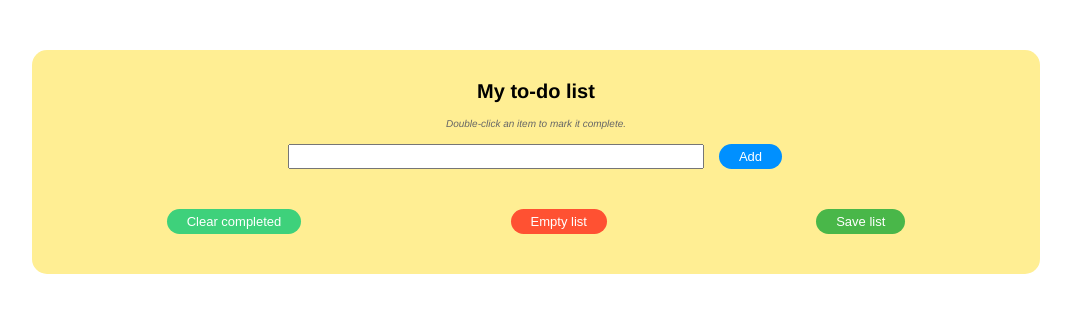
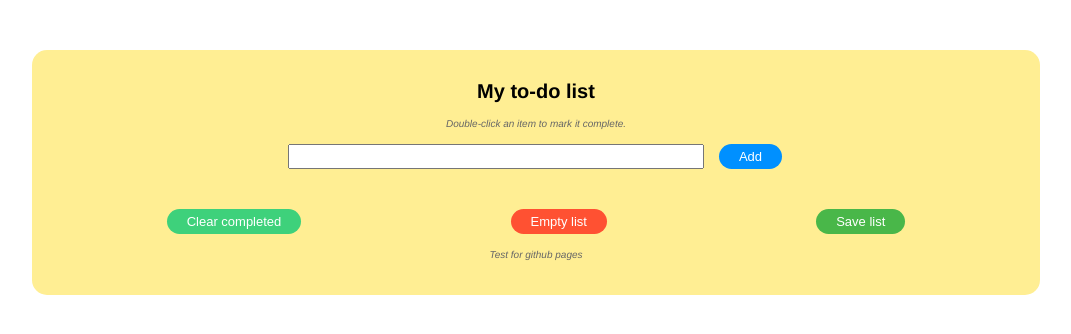
Before and after one commit to LocusNiger/Portfolio, a plain HTML site: page 1. ToDoList/index.html in a window 1280 px wide. Shown: the whole page, without its empty margins (104-1175 px from the left). Drawn offline with Linux system fonts and the light colour scheme.

Commit message:
Update index

```diff
--- a/1. ToDoList/index.html
+++ b/1. ToDoList/index.html
@@ -23,6 +23,7 @@
         <button id="empty-button" class="pretty-button">Empty list</button>
         <button id="save-button" class="pretty-button">Save list</button>
       </div>
+      <p>Test for github pages</p>
     </div>
     <script src="./script.js"></script>
   </body>
```
